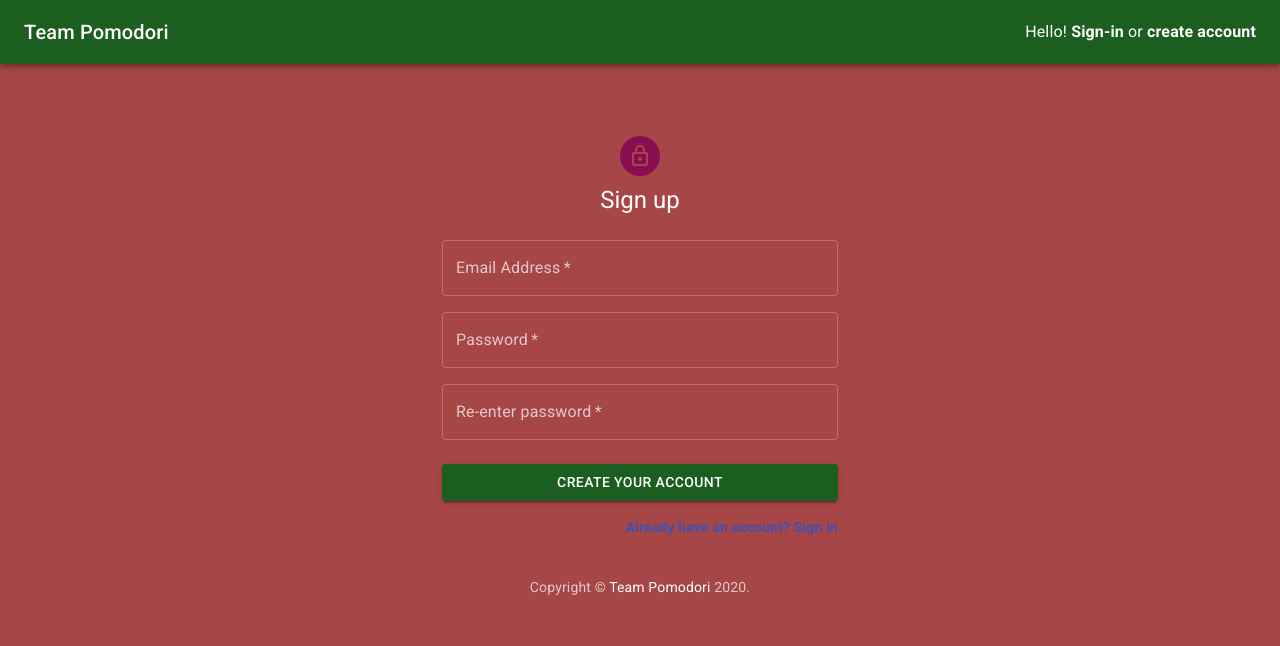
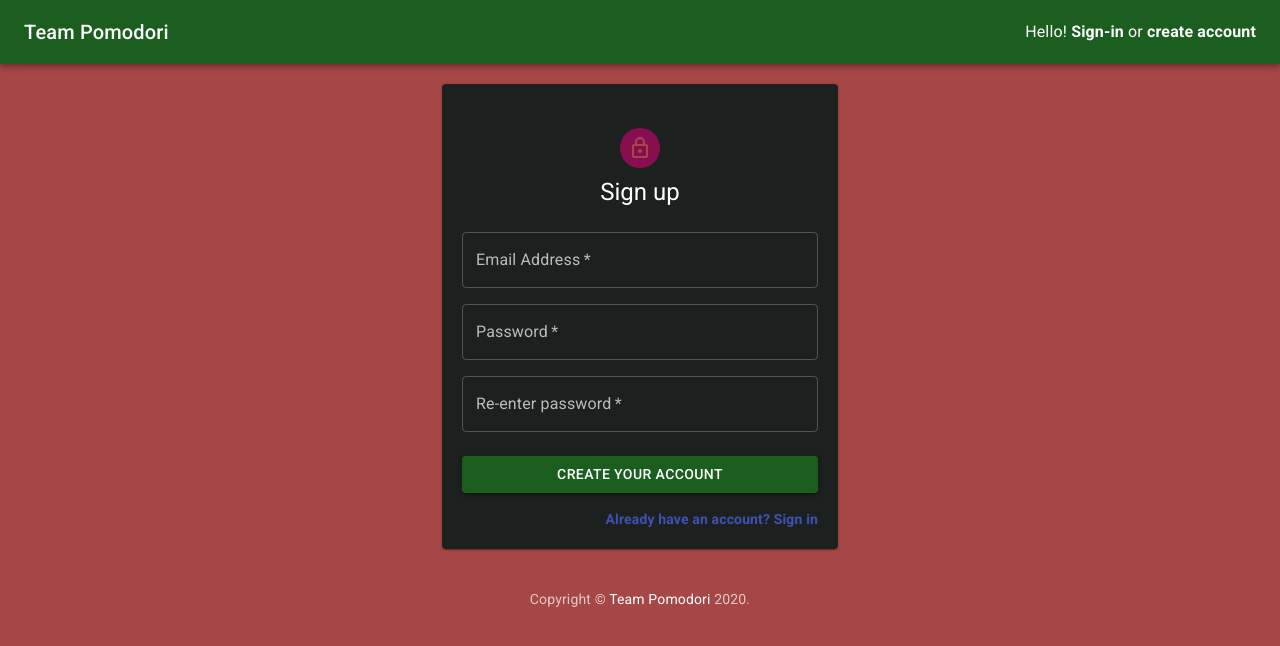
Before and after one commit to Angelonios/Pomodoro-team, a React (Create React App) app in the folder frontend/: page /auth/signup in a window 1280 px wide. Shown: the top 646 px of the page. Built offline with nearby package versions, Linux system fonts and the light colour scheme; no server answers.

Commit message:
avatar in circle

```diff
--- a/frontend/src/molecules/Avatar.js
+++ b/frontend/src/molecules/MyAvatar.js
@@ -1,7 +1,7 @@
 import React from 'react';
 import Gravatar from 'react-gravatar';
 import { makeStyles } from '@material-ui/core/styles';
-import { Typography, Container, Paper, Grid } from '@material-ui/core';
+import { Typography, Paper, Grid, Avatar } from '@material-ui/core';
 
 const useStyles = makeStyles((theme) => ({
   root: {
@@ -12,19 +12,22 @@ const useStyles = makeStyles((theme) => ({
     textAlign: 'center',
     color: theme.palette.text.secondary,
   },
+  large: {
+    width: theme.spacing(17),
+    height: theme.spacing(17),
+  },
 }));
 
-export function Avatar({ email }) {
+export function MyAvatar({ email }) {
   const classes = useStyles();
   return (
     <Grid item xs={12} sm={12} md={6} style={{ minHeight: '245px' }}>
       <Paper className={classes.paper} style={{ minHeight: '225px' }}>
-        <Gravatar
-          email={email}
-          size={150}
-          default="retro"
-          style={{ border: '2px solid' }}
-        />
+        <div style={{ textAlign: '-webkit-center' }}>
+          <Avatar className={classes.large} variant="circle">
+            <Gravatar email={email} size={150} default="retro" />
+          </Avatar>
+        </div>
         <Typography variant="h5" className={classes.text}>
           {email}
         </Typography>
--- a/frontend/src/molecules/index.js
+++ b/frontend/src/molecules/index.js
@@ -9,7 +9,7 @@ export { LeaveTeamButton } from './LeaveTeamButton';
 export { TeamsViewMenu } from './TeamsViewMenu';
 export { CreateTeamDialog } from './CreateTeamDialog';
 export { AddUserToTeam } from './AddUserToTeam';
-export { Avatar } from './Avatar';
+export { MyAvatar } from './MyAvatar';
 export { NameField } from './NameField';
 export { StatisticsTable } from './StatisticsTable';
 export { TablePaginationActions } from './TablePaginationActions';
--- a/frontend/src/organisms/CreateTeamForm.js
+++ b/frontend/src/organisms/CreateTeamForm.js
@@ -13,6 +13,7 @@ import Container from '@material-ui/core/Container';
 import { Copyright, TeamNameField, CreateTeamDialog } from 'src/molecules';
 import { useAuth } from 'src/utils/auth';
 import { FormButton } from '../atoms';
+import { Paper } from '@material-ui/core';
 
 //TODO: CREATE_TEAM
 const CREATE_TEAM = gql`
@@ -26,7 +27,7 @@ const CREATE_TEAM = gql`
 
 const useStyles = makeStyles((theme) => ({
   paper: {
-    marginTop: theme.spacing(8),
+    marginTop: theme.spacing(2),
     display: 'flex',
     flexDirection: 'column',
     alignItems: 'center',
@@ -91,7 +92,7 @@ export function CreateTeamForm({ teamNameError, setTeamNameError }) {
 
   return (
     <Container component="main" maxWidth="xs">
-      <CssBaseline />
+      <Paper style={{ padding: '20px', marginTop: '20px' }}>
         <div className={classes.paper}>
           <Avatar className={classes.avatar}>
             <LockOutlinedIcon />
@@ -119,6 +120,7 @@ export function CreateTeamForm({ teamNameError, setTeamNameError }) {
             />
           </form>
         </div>
+      </Paper>
       <Box mt={5}>
         <Copyright />
       </Box>
--- a/frontend/src/organisms/SignInForm.js
+++ b/frontend/src/organisms/SignInForm.js
@@ -2,10 +2,7 @@ import React from 'react';
 import { useState } from 'react';
 import { useHistory, useLocation } from 'react-router-dom';
 import { gql, useMutation } from '@apollo/client';
-import Avatar from '@material-ui/core/Avatar';
-import CssBaseline from '@material-ui/core/CssBaseline';
-import Grid from '@material-ui/core/Grid';
-import Box from '@material-ui/core/Box';
+import { Paper, Avatar, Grid, Box } from '@material-ui/core';
 import LockOutlinedIcon from '@material-ui/icons/LockOutlined';
 import Typography from '@material-ui/core/Typography';
 import { makeStyles } from '@material-ui/core/styles';
@@ -17,7 +14,7 @@ import { useAuth } from 'src/utils/auth';
 
 const useStyles = makeStyles((theme) => ({
   paper: {
-    marginTop: theme.spacing(8),
+    marginTop: theme.spacing(2),
     display: 'flex',
     flexDirection: 'column',
     alignItems: 'center',
@@ -104,7 +101,7 @@ export function SignInForm({ props }) {
   if (error) {
     return (
       <Container component="main" maxWidth="xs">
-        <CssBaseline />
+        <Paper style={{ padding: '20px', marginTop: '20px' }}>
           <div className={classes.paper}>
             <Avatar className={classes.avatar}>
               <LockOutlinedIcon />
@@ -146,6 +143,7 @@ export function SignInForm({ props }) {
               </FormLink>
             </form>
           </div>
+        </Paper>
         <Box mt={8}>
           <Copyright />
         </Box>
@@ -154,7 +152,7 @@ export function SignInForm({ props }) {
   } else {
     return (
       <Container component="main" maxWidth="xs">
-        <CssBaseline />
+        <Paper style={{ padding: '20px', marginTop: '20px' }}>
           <div className={classes.paper}>
             <Avatar className={classes.avatar}>
               <LockOutlinedIcon />
@@ -186,6 +184,7 @@ export function SignInForm({ props }) {
               </FormLink>
             </form>
           </div>
+        </Paper>
         <Box mt={8}>
           <Copyright />
         </Box>
--- a/frontend/src/organisms/SignUpForm.js
+++ b/frontend/src/organisms/SignUpForm.js
@@ -2,10 +2,7 @@ import React from 'react';
 import { useState } from 'react';
 import { useHistory } from 'react-router-dom';
 import { gql, useMutation } from '@apollo/client';
-import Avatar from '@material-ui/core/Avatar';
-import CssBaseline from '@material-ui/core/CssBaseline';
-import Grid from '@material-ui/core/Grid';
-import Box from '@material-ui/core/Box';
+import { Avatar, Grid, Box, Paper } from '@material-ui/core';
 import LockOutlinedIcon from '@material-ui/icons/LockOutlined';
 import Typography from '@material-ui/core/Typography';
 import { makeStyles } from '@material-ui/core/styles';
@@ -18,7 +15,7 @@ import { usePomodoroState } from 'src/utils/PomodoroContext';
 
 const useStyles = makeStyles((theme) => ({
   paper: {
-    marginTop: theme.spacing(8),
+    marginTop: theme.spacing(2),
     display: 'flex',
     flexDirection: 'column',
     alignItems: 'center',
@@ -172,7 +169,7 @@ export function SignUpForm({
 
   return (
     <Container component="main" maxWidth="xs">
-      <CssBaseline />
+      <Paper style={{ padding: '20px', marginTop: '20px' }}>
         <div className={classes.paper}>
           <Avatar className={classes.avatar}>
             <LockOutlinedIcon />
@@ -213,6 +210,7 @@ export function SignUpForm({
             </FormLink>
           </form>
         </div>
+      </Paper>
       <Box mt={5}>
         <Copyright />
       </Box>
--- a/frontend/src/templates/ProfilePageTemplate.js
+++ b/frontend/src/templates/ProfilePageTemplate.js
@@ -1,7 +1,7 @@
 import React from 'react';
 import { Typography, Container, Paper, Grid } from '@material-ui/core';
 import { makeStyles } from '@material-ui/core/styles';
-import { Avatar } from 'src/molecules';
+import { MyAvatar } from 'src/molecules';
 import { TopNavigation, ProfilePageForm } from 'src/organisms';
 
 const useStyles = makeStyles((theme) => ({
@@ -30,7 +30,7 @@ export function ProfilePageTemplate({ email }) {
               </Typography>
             </Paper>
           </Grid>
-          <Avatar email={email} />
+          <MyAvatar email={email} />
           <ProfilePageForm />
         </Grid>
       </Container>
```
Lines whose indentation alone changed are shown as unchanged.
